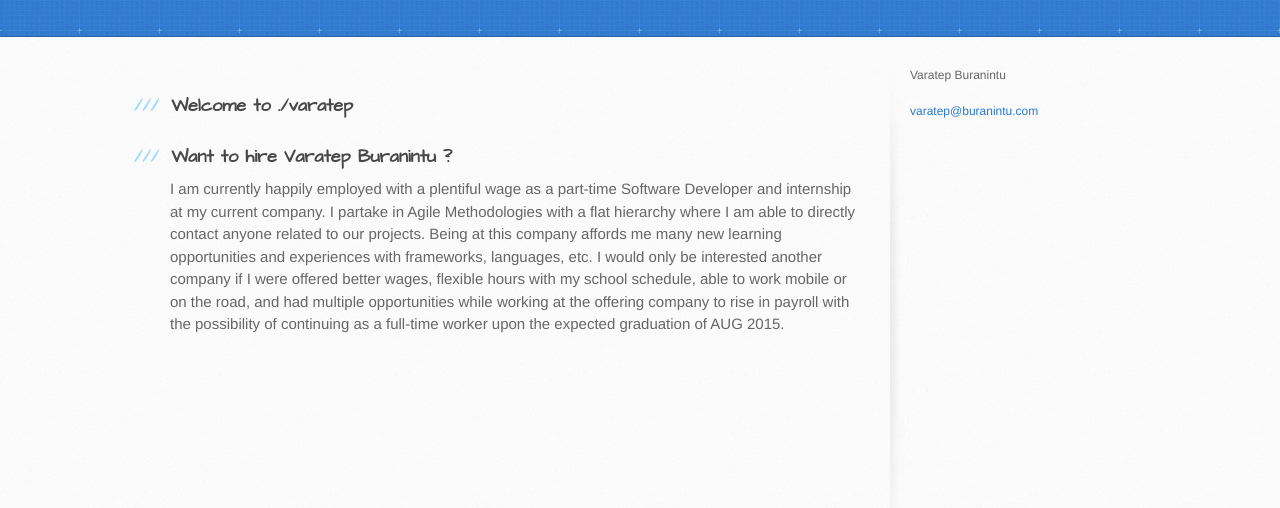
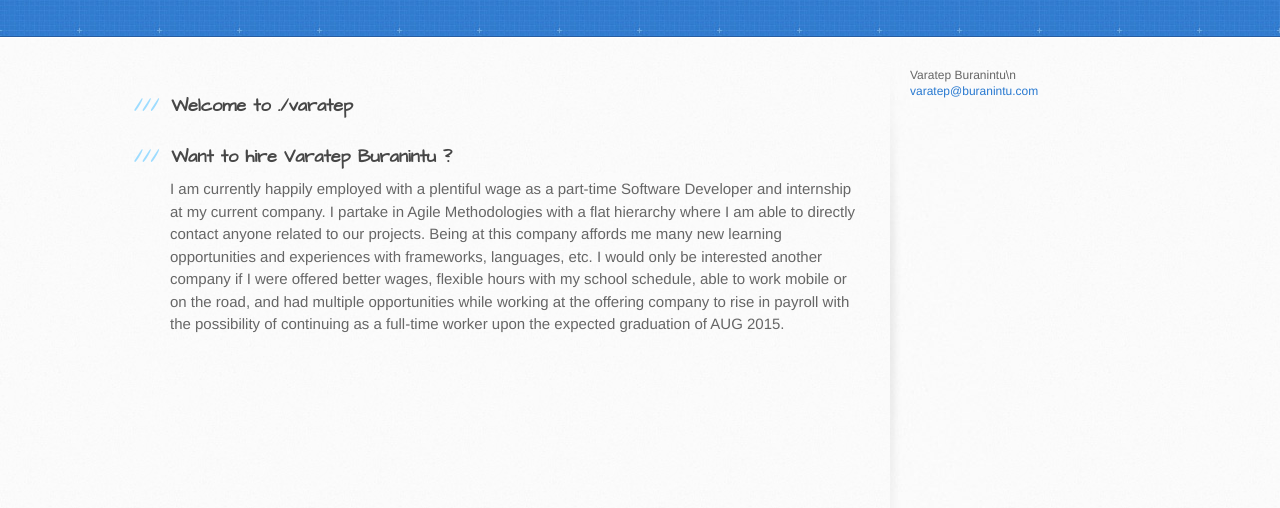
Before and after one commit to varatep/varatep.github.io, a plain HTML site: page index.html in a window 1280 px wide. Shown: the part 130-638 px from the top of the page. Drawn offline with Linux system fonts and the light colour scheme.

Commit message:
Update index.html

```diff
--- a/index.html
+++ b/index.html
@@ -39,8 +39,8 @@
 
         <aside id="sidebar">
 
-          <p>Varatep Buranintu</p>
-          <p><a href='mailto:varatep@buranintu.com'>varatep@buranintu.com</a></p>
+          <p>Varatep Buranintu\n
+          <a href='mailto:varatep@buranintu.com'>varatep@buranintu.com</a></p>
 
         </aside>
       </div>
```
